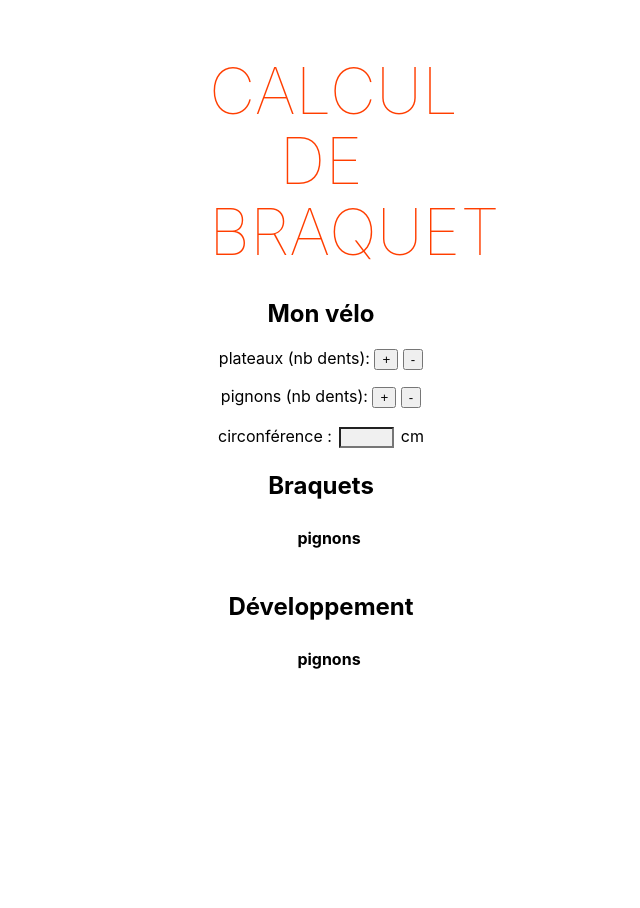
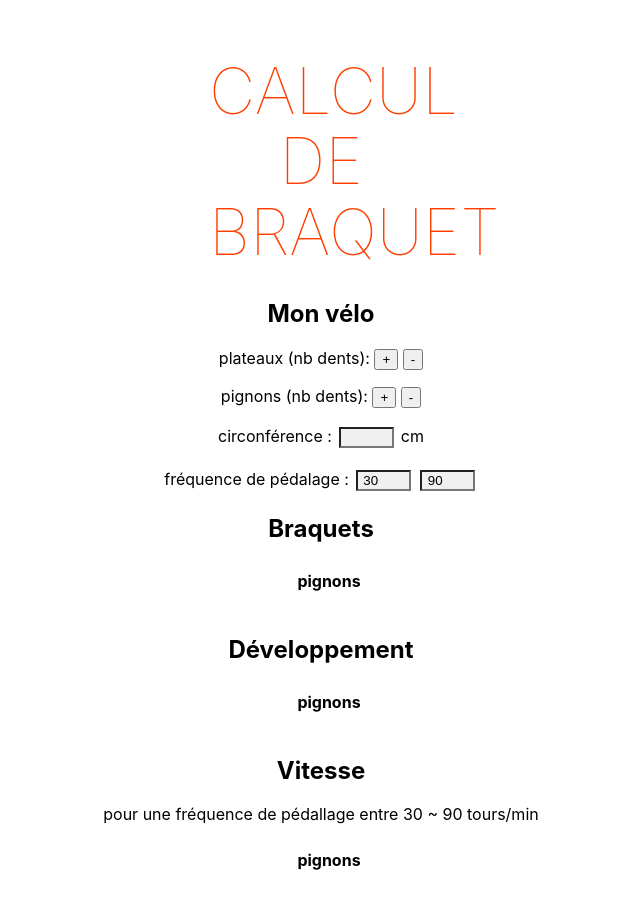
Before and after one commit to europrimus/outils.droledevelo.fr, a Svelte app: page / in a window 1280 px wide. Shown: the top 908 px of the page, without its empty margins (319-959 px from the left). Before the commit the page ends 800 px from the top, so only its background shows below. Built offline with nearby package versions, Linux system fonts and the light colour scheme.

Commit message:
add speed estimation from rpm min and max

```diff
--- a/src/App.svelte
+++ b/src/App.svelte
@@ -6,6 +6,9 @@
   let cranksets;
   let cogsets;
   let circumference;
+  let rpm;
+
+  const cmPerMinute2kmPerHour = 100000/60;
 
   onMount(() => {
           circumference = writable(
@@ -15,6 +18,15 @@
           );
           circumference.subscribe(
             val => localStorage.setItem("driveTrain_circumference", JSON.stringify(val))
+          );
+
+          rpm = writable(
+            JSON.parse(
+              localStorage.getItem("driveTrain_rpm")
+            ) || {min:30,max:90}
+          );
+          rpm.subscribe(
+            val => localStorage.setItem("driveTrain_rpm", JSON.stringify(val))
           );
   })
 </script>
@@ -33,6 +45,13 @@
       <input type="number" bind:value={$circumference} min=50 max=1000 />
       cm
     </p>
+    {#if rpm && circumference}
+      <p>fréquence de pédalage :
+        <input type="number" bind:value={($rpm).min} min=0 max=180 />
+        <input type="number" bind:value={($rpm).max} min=0 max=180 />
+      </p>
+    {/if}
+
   {#if cranksets && cogsets}
   <h2>Braquets</h2>
     <table>
@@ -86,6 +105,40 @@
       {/each}
     </table>
   {/if}
+
+  {#if cranksets && cogsets && circumference && rpm}
+  <h2>Vitesse</h2>
+    <p>pour une fréquence de pédallage entre {$rpm.min} ~ {$rpm.max} tours/min</p>
+    <table>
+      <tr>
+        <td colspan="2" class="noborder"></td>
+        <th colspan={$cogsets.length} class="noborder">pignons</th>
+      </tr>
+      <tr>
+        <td colspan="2" class="noborder"></td>
+        {#each $cogsets as cogset}
+          <th>{cogset}</th>
+        {/each}
+      </tr>
+      {#each $cranksets as crankset}
+      <tr>
+        {#if $cranksets[0] == crankset}
+          <th rowspan={$cranksets.length} class="vertical noborder">plateaux</th>
+        {/if}
+        <th>{crankset}</th>
+        {#each $cogsets as cogset}
+          <td>
+            {(crankset/cogset*$circumference*$rpm.min/cmPerMinute2kmPerHour).toFixed(0)}
+            ~
+            {(crankset/cogset*$circumference*$rpm.max/cmPerMinute2kmPerHour).toFixed(0)}
+            km/h
+          </td>
+        {/each}
+      </tr>
+      {/each}
+    </table>
+  {/if}
+
 </main>
 
 <style>
```
